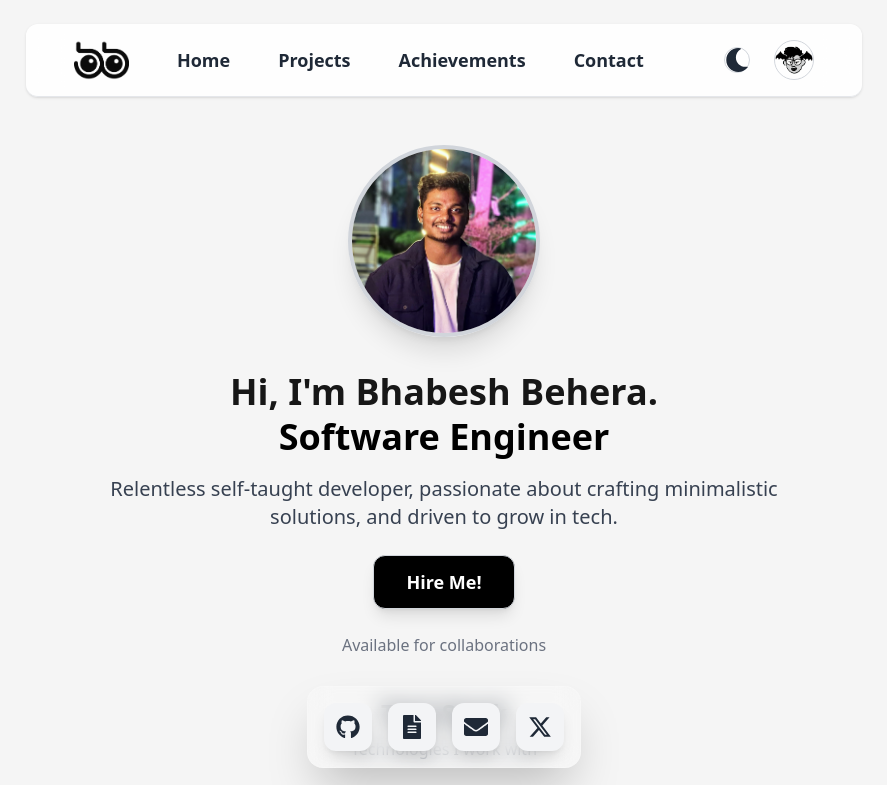
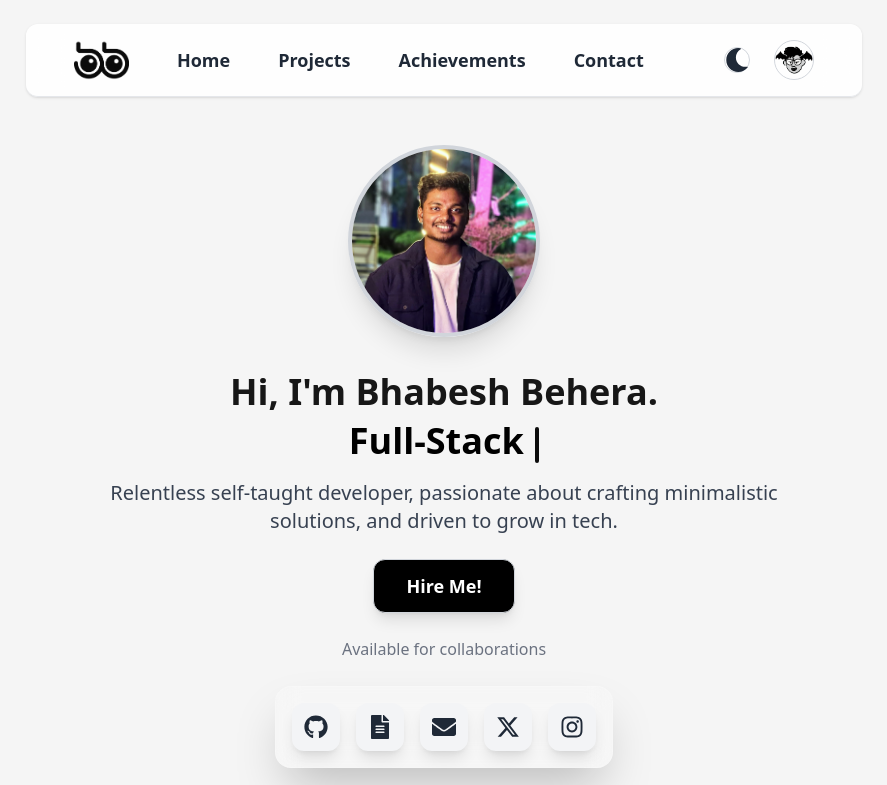
Before and after one commit to Bhuvilol/Portfolio, a React (Vite) app: page / in a window 1280 px wide. Shown: the top 785 px of the page, without its empty margins (196-1083 px from the left). Built offline with nearby package versions, Linux system fonts and the light colour scheme.

Commit message:
resolve About.jsx syntax errors and enable Netlify-ready forms

```diff
--- a/src/components/AnimatedProjectCard.jsx
+++ b/src/components/AnimatedProjectCard.jsx
@@ -66,27 +66,31 @@ const AnimatedProjectCard = ({ project, className, size = 'medium', index, hover
       <AnimatePresence>
         {hoveredIndex === index && (
           <motion.span
-            className="absolute inset-0 h-full w-full bg-neutral-300 dark:bg-slate-700 block rounded-3xl"
+            className="absolute inset-0 h-full w-full bg-black/20 dark:bg-white/20 block rounded-3xl shadow-xl"
             layoutId="hoverBackground"
-            initial={{ opacity: 0 }}
+            initial={{ opacity: 0, scale: 0.98 }}
             animate={{
               opacity: 1,
-              transition: { duration: 0.15 },
+              scale: 1,
+              transition: { duration: 0.38, ease: 'easeOut' },
             }}
             exit={{
               opacity: 0,
-              transition: { duration: 0.15, delay: 0.2 },
+              scale: 0.98,
+              transition: { duration: 0.28, ease: 'easeIn' },
             }}
           />
         )}
       </AnimatePresence>
 
-      <div className="relative h-full w-full rounded-3xl overflow-hidden bg-white dark:bg-gray-900 shadow-xl border border-gray-200 dark:border-gray-800 group-hover:shadow-2xl transition-all duration-500 z-20">
+      <div className="relative h-full w-full rounded-3xl overflow-hidden bg-white dark:bg-gray-900 shadow-xl border border-gray-200 dark:border-gray-800 group-hover:shadow-2xl transition-all duration-300 ease-in-out z-20">
         <div className="relative h-full">
-          <img
+          <motion.img
             src={project.image}
             alt={`${project.title} demo`}
-            className="w-full h-full object-cover group-hover:scale-110 transition-transform duration-700"
+            className="w-full h-full object-cover"
+            whileHover={{ scale: 1.05 }}
+            transition={{ duration: 0.3, ease: "easeOut" }}
           />
           <div className="absolute inset-0 bg-gradient-to-t from-black/70 via-black/10 to-transparent">
             <div className={cn("absolute bottom-0 left-0 right-0", contentClasses.container)}>
@@ -103,25 +107,42 @@ const AnimatedProjectCard = ({ project, className, size = 'medium', index, hover
                 {hoveredIndex === index && (
                   <motion.div
                     className={cn("flex gap-2", contentClasses.buttonContainer)}
-                    initial={{ opacity: 0, y: 10 }}
-                    animate={{ opacity: 1, y: 0 }}
-                    exit={{ opacity: 0, y: 10 }}
-                    transition={{ duration: 0.2 }}
+                    initial={{ opacity: 0, y: 20 }}
+                    animate={{
+                      opacity: 1,
+                      y: 0,
+                      transition: {
+                        duration: 0.2,
+                        ease: "easeOut"
+                      }
+                    }}
+                    exit={{
+                      opacity: 0,
+                      y: 20,
+                      transition: {
+                        duration: 0.15,
+                        ease: "easeIn"
+                      }
+                    }}
                   >
-                    <button
+                    <motion.button
                       className="p-2 bg-white/25 backdrop-blur-md text-white rounded-lg border border-white/20 hover:bg-white/35 transition-all duration-200"
                       onClick={() => window.open('#', '_blank')}
                       title="Live Demo"
+                      whileHover={{ scale: 1.05 }}
+                      whileTap={{ scale: 0.95 }}
                     >
                       <HiLink className="w-4 h-4" />
-                    </button>
-                    <button
+                    </motion.button>
+                    <motion.button
                       className="p-2 bg-white/25 backdrop-blur-md text-white rounded-lg border border-white/20 hover:bg-white/35 transition-all duration-200"
                       onClick={() => window.open('#', '_blank')}
                       title="GitHub Repository"
+                      whileHover={{ scale: 1.05 }}
+                      whileTap={{ scale: 0.95 }}
                     >
                       <FaGithub className="w-4 h-4" />
-                    </button>
+                    </motion.button>
                   </motion.div>
                 )}
               </AnimatePresence>
--- /dev/null
+++ b/src/components/FlipWords.jsx
@@ -0,0 +1,49 @@
+import React, { useEffect, useState } from 'react';
+
+const TYPING_SPEED = 55;
+const ERASING_SPEED = 35;
+const PAUSE_AFTER_TYPED = 1100;
+const PAUSE_AFTER_DELETE = 350;
+
+const FlipWords = ({ words = [] }) => {
+  const [wordIndex, setWordIndex] = useState(0);
+  const [displayed, setDisplayed] = useState('');
+  const [isDeleting, setIsDeleting] = useState(false);
+
+  useEffect(() => {
+    if (!words.length) return;
+    const currentWord = words[wordIndex];
+    let timeout;
+
+    if (!isDeleting && displayed.length < currentWord.length) {
+      // Typing
+      timeout = setTimeout(() => {
+        setDisplayed(currentWord.slice(0, displayed.length + 1));
+      }, TYPING_SPEED);
+    } else if (!isDeleting && displayed.length === currentWord.length) {
+      // Pause after typing
+      timeout = setTimeout(() => setIsDeleting(true), PAUSE_AFTER_TYPED);
+    } else if (isDeleting && displayed.length > 0) {
+      // Deleting
+      timeout = setTimeout(() => {
+        setDisplayed(currentWord.slice(0, displayed.length - 1));
+      }, ERASING_SPEED);
+    } else if (isDeleting && displayed.length === 0) {
+      // Pause after deleting, then move to next word
+      timeout = setTimeout(() => {
+        setIsDeleting(false);
+        setWordIndex((prev) => (prev + 1) % words.length);
+      }, PAUSE_AFTER_DELETE);
+    }
+    return () => clearTimeout(timeout);
+  }, [displayed, isDeleting, wordIndex, words]);
+
+  return (
+    <span className="inline-block text-inherit align-middle">
+      {displayed}
+      <span className="inline-block w-1 h-[1em] align-bottom bg-current animate-pulse ml-0.5 rounded-sm" />
+    </span>
+  );
+};
+
+export default FlipWords;
--- a/src/components/FloatingDock.jsx
+++ b/src/components/FloatingDock.jsx
@@ -1,6 +1,6 @@
 import React, { useState } from 'react';
 import { motion, AnimatePresence } from 'framer-motion';
-import { FaGithub, FaFileAlt, FaEnvelope } from 'react-icons/fa';
+import { FaGithub, FaFileAlt, FaEnvelope, FaInstagram } from 'react-icons/fa';
 import { FaXTwitter } from 'react-icons/fa6';
 
 const FloatingDock = () => {
@@ -34,6 +34,13 @@ const FloatingDock = () => {
       name: 'X',
       icon: <FaXTwitter className="w-6 h-6" />,
       url: 'https://x.com',
+      color: 'bg-gray-100 dark:bg-gray-800 hover:bg-gray-200 dark:hover:bg-gray-700'
+    },
+    {
+      id: 'instagram',
+      name: 'Instagram',
+      icon: <FaInstagram className="w-6 h-6" />,
+      url: 'https://instagram.com',
       color: 'bg-gray-100 dark:bg-gray-800 hover:bg-gray-200 dark:hover:bg-gray-700'
     }
   ];
--- a/src/components/TechStackTrain.jsx
+++ b/src/components/TechStackTrain.jsx
@@ -25,13 +25,13 @@ const TechStackTrain = () => {
   const gapBetweenTrains = 300; // Increased gap to prevent overlap between Docker and ReactJS
 
   return (
-    <section className="pt-8 pb-8 overflow-hidden">
+    <section className="pt-8 pb-8 overflow-hidden mt-20">
       <div className="max-w-7xl mx-auto px-6">
-        <div className="text-center mb-8">
-          <h3 className="text-2xl font-bold text-gray-800 dark:text-gray-200 mb-2">
+        <div className="mb-8">
+          <h2 className="text-3xl md:text-4xl font-extrabold mb-6 text-black dark:text-white text-left">
             Tech Stack
-          </h3>
-          <p className="text-gray-600 dark:text-gray-400">
+          </h2>
+          <p className="text-lg text-gray-700 dark:text-gray-300 mb-4 text-left">
             Technologies I work with
           </p>
         </div>
--- a/src/pages/About.jsx
+++ b/src/pages/About.jsx
@@ -26,7 +26,7 @@ const About = () => {
             href={ODISHA_DAO_PREVIEW.url}
             target="_blank"
             rel="noopener noreferrer"
-            className="font-extrabold text-xl md:text-2text-blue-60dark:text-blue-400ing-wide underline hover:no-underline transition-all duration-300over:text-blue-70rk:hover:text-blue-300"
+            className="font-extrabold text-xl md:text-2xl text-blue-600 dark:text-blue-400 underline hover:no-underline transition-all duration-300 hover:text-blue-700 dark:hover:text-blue-300"
             onMouseEnter={() => setShowPreview(true)}
             onMouseLeave={() => setShowPreview(false)}
             onMouseMove={handleMouseMove}
@@ -35,15 +35,22 @@ const About = () => {
           >
             @OdishaDAO
           </a>
+        </span>
+        , I actively contribute to promoting the web3 ecosystem in Odisha by driving awareness, education, and real-world adoption of decentralized technologies.
+      </p>
+
+      {/* Preview div moved outside p element */}
       {showPreview && (
         <div
-              className="fixed z-50 pointer-events-none p-2 bg-gray-900 dark:bg-white border border-gray-200 dark:border-gray-600 rounded-xl shadow-2xl flex items-center justify-center"
+          className="fixed z-50 pointer-events-none p-2 bg-gray-900 dark:bg-white border border-gray-200 dark:border-gray-600 rounded-xl shadow-2xl flex items-center justify-center transition-all duration-300"
           style={{
             left: `${mousePosition.x + 24}px`,
             top: `${mousePosition.y + 24}px`,
             maxWidth: '320px',
             maxHeight: '200px',
-                backgroundColor: 'rgb(17, 24, 39)', // Dark gray/black for light theme
+            backgroundColor: 'rgb(17, 24, 39)',
+            pointerEvents: 'none',
+            position: 'fixed',
           }}
         >
           <img
@@ -55,16 +62,14 @@ const About = () => {
               width: 'auto',
               height: 'auto',
               borderRadius: '0.75rem',
-                  boxShadow: '0 2px 8px rgba(0,0,0,0.10)',
+              boxShadow: '0 2px 8px rgba(0,0,0,0.1)',
               objectFit: 'contain',
               display: 'block',
             }}
           />
         </div>
       )}
-        </span>
-        , I actively contribute to promoting the web3 ecosystem in Odisha by driving awareness, education, and real-world adoption of decentralized technologies.
-      </p>
+
       <p className="text-lg text-gray-700 dark:text-gray-300">
         Currently, I'm focused on deepening my understanding of system-level security, expanding my creative scope, and contributing to projects that create real value.
       </p>
--- a/src/pages/Home.jsx
+++ b/src/pages/Home.jsx
@@ -1,9 +1,14 @@
 import React from 'react';
+import FlipWords from '../components/FlipWords';
 
 const Home = () => (
   <section id="home" className="h-[90x flex flex-col justify-start items-center pt-12 pb-0">
     <img src="/profile.jpg" alt="Bhabesh Behera" className="w-48 h-48 rounded-full border-4 border-gray-300 dark:border-gray-700 mb-8 shadow-xl object-cover" />
-    <h1 className="text-4xl md:text-5 font-extrabold mb-4 text-center leading-tight">Hi, I'm Bhabesh Behera.<br /><span className="text-black dark:text-white">Software Engineer</span></h1>
+    <h1 className="text-4xl md:text-5 font-extrabold mb-4 text-center leading-tight">Hi, I'm Bhabesh Behera.<br />
+      <span className="text-black dark:text-white">
+        <FlipWords words={["Software Engineer", "Web3 Builder", "Full-Stack Developer", "Security Analyst"]} />
+      </span>
+    </h1>
     <p className="text-lg md:text-xl text-gray-700 dark:text-gray-300 mb-6 text-center max-w-2xl font-medium">Relentless self-taught developer, passionate about crafting minimalistic solutions, and driven to grow in tech.</p>
     <a href="#contact" className="inline-block px-8 py-3 bg-black dark:bg-white text-white dark:text-black rounded-xl font-bold shadow-lg hover:bg-gray-900 dark:hover:bg-gray-200 transition mb-6 text-lg border border-gray-300 dark:border-gray-700">Hire Me!</a>
     <div className="flex gap-4 items-center mb-2">
--- a/tailwind.config.js
+++ b/tailwind.config.js
@@ -5,7 +5,8 @@ export default {
     "./index.html",
     "./src/**/*.{js,jsx,ts,tsx}"],
   theme: {
-    extend: {},
+    extend: {
+    },
   },
   plugins: [],
 }
```
Lines whose indentation alone changed are shown as unchanged.
